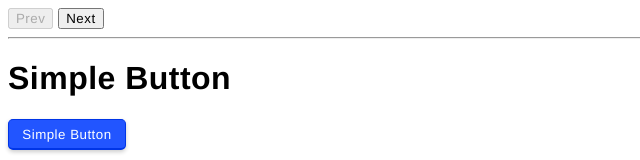
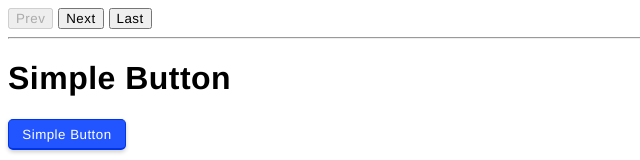
Before and after one commit to geon/styled-components-workshop, a React app: page / in a window 1280 px wide. Shown: the top 160 px of the page, without its empty margins (0-640 px from the left). Built offline with nearby package versions, Linux system fonts and the light colour scheme.

Commit message:
Added last-button.

```diff
--- a/src/RootComponent.tsx
+++ b/src/RootComponent.tsx
@@ -27,7 +27,8 @@ export function RootComponent() {
 				disabled={pageIndex >= pages.length - 1}
 			>
 				Next
-			</button>
+			</button>{" "}
+			<button onClick={() => setPageIndex(pages.length - 1)}>Last</button>
 			<hr></hr>
 			<h1>{pages[pageIndex].title}</h1>
 			<Component />
```
